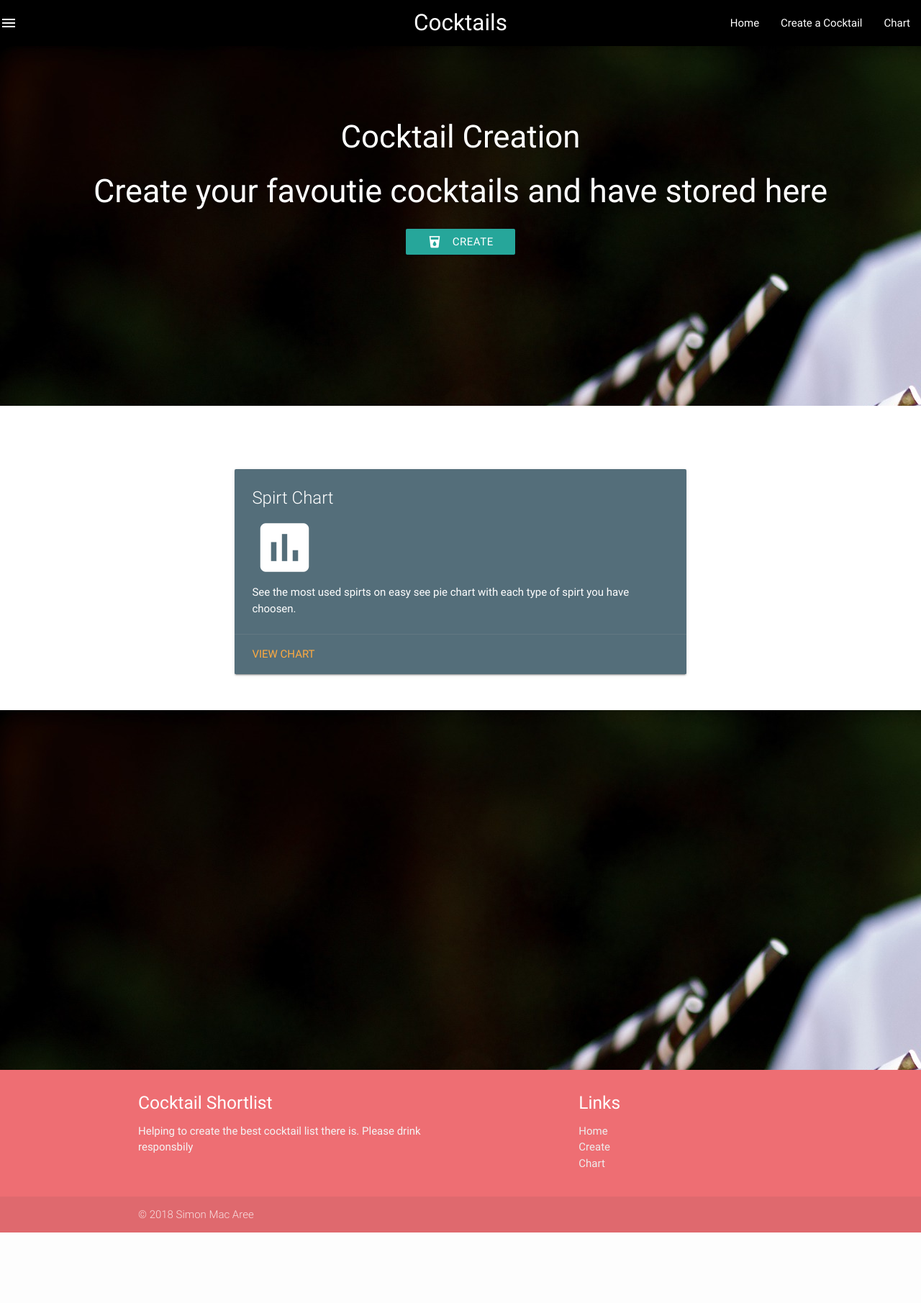
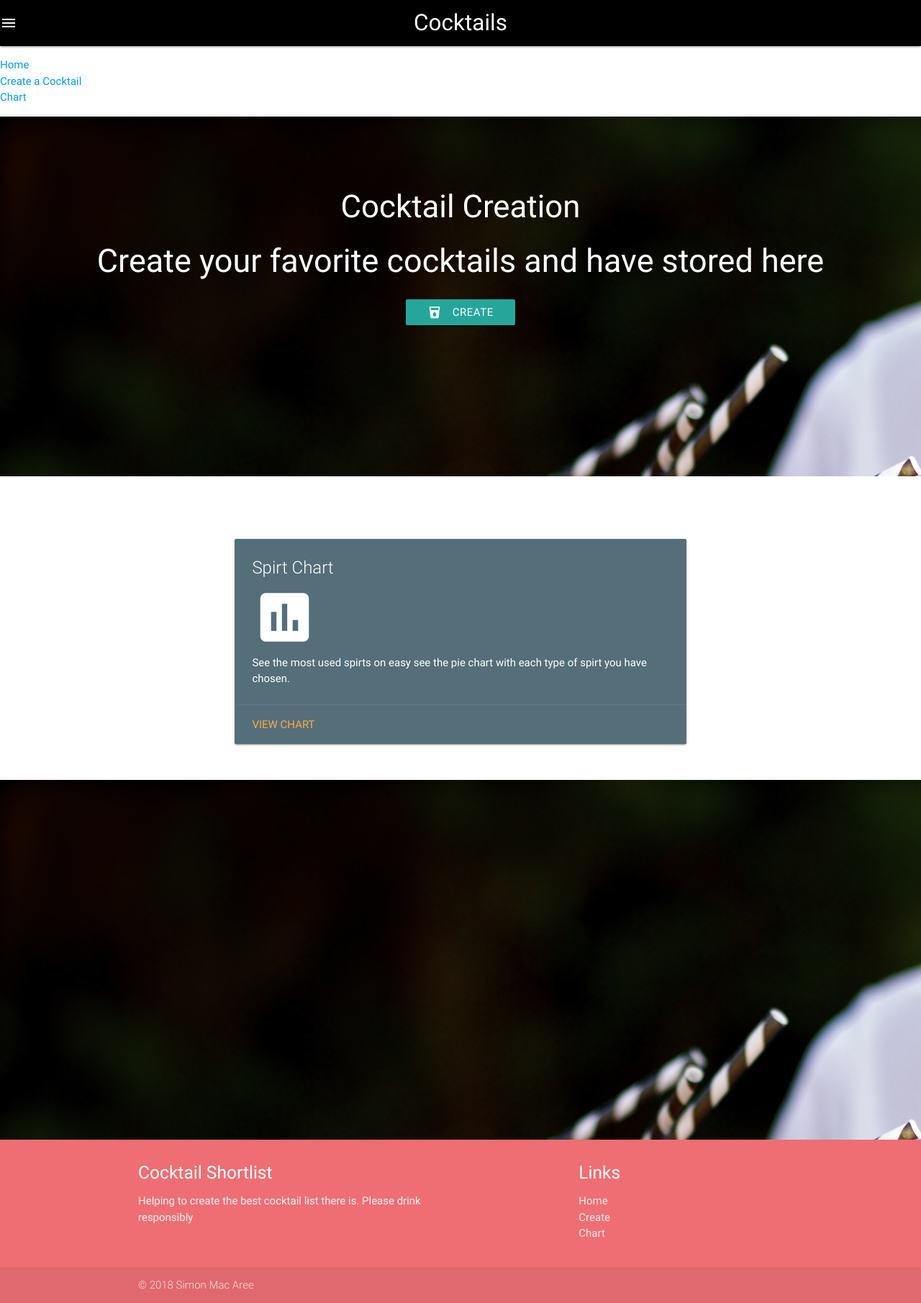
Before and after one commit to Code-Institute-Submissions/cocktail-recipe, a Flask app: page / in a window 1280 px wide. Shown: the whole page at 72% size. Before the commit the page ends 1713 px from the top, so only its background shows below. Run offline with Flask 2, Linux system fonts and the light colour scheme; data that the repository does not hold is empty; some libraries are stand-ins or nearby versions.

Commit message:
correcting spelling mistakes

```diff
--- a/templates/base.html
+++ b/templates/base.html
@@ -12,19 +12,20 @@
         <nav>
             <div class="nav-wrapper">
                 <a href="{{url_for('get_recipes')}}" class="brand-logo center">Cocktails</a>
-                <ul id="nav-mobile" class="right hide-on-med-and-down">
-                    <li><a href="{{url_for('get_recipes')}}">Home</a></li>
-                    <li><a href="{{url_for('add_recipe')}}">Create a Cocktail</a></li>
-                    <li><a href="{{url_for('my_chart')}}">Chart</a></li>
-                </ul>
-                <a href="#" data-target="mobile-demo" class="sidenav-trigger"><i class="material-icons">menu</i></a>
-                <ul class="side-nav" id="mobile-demo">
+                <a href="" data-target="mobile-demo" class="sidenav-trigger"><i class="material-icons">menu</i></a>
+                <ul class="right hide-on-med-and-down">
                     <li><a href="{{url_for('get_recipes')}}">Home</a></li>
                     <li><a href="{{url_for('add_recipe')}}">Create a Cocktail</a></li>
                     <li><a href="{{url_for('my_chart')}}">Chart</a></li>
                 </ul>
             </div>
-        </nav>
+       </nav>
+
+            <ul class="sidenav" id="mobile-demo">
+                    <li><a href="{{url_for('get_recipes')}}">Home</a></li>
+                    <li><a href="{{url_for('add_recipe')}}">Create a Cocktail</a></li>
+                    <li><a href="{{url_for('my_chart')}}">Chart</a></li>
+            </ul>
 
     </header>
     <div class="parallax-container">
@@ -32,7 +33,7 @@
         <div class="row">
             <div class="col s12 cocktail">
                 <h3 class="white-text">Cocktail Creation</h3>
-                <div class="white-text">Create your favoutie cocktails and have stored here</div>
+                <div class="white-text">Create your favorite cocktails and have stored here</div>
                 <a href="{{url_for('add_recipe')}}" class="waves-effect waves-light btn"><i class="material-icons left">local_drink</i>Create</a>
             </div>
         </div>
@@ -48,7 +49,7 @@
             <div class="row">
                 <div class="col l6 s12">
                     <h5 class="white-text">Cocktail Shortlist</h5>
-                    <p class="grey-text text-lighten-4">Helping to create the best cocktail list there is. Please drink responsbily</p>
+                    <p class="grey-text text-lighten-4">Helping to create the best cocktail list there is. Please drink responsibly</p>
                 </div>
                 <div class="col l4 offset-l2 s12">
                     <h5 class="white-text">Links</h5>
@@ -66,18 +67,22 @@
             </div>
         </div>
     </footer>
-    <script src="https://code.jquery.com/jquery-3.3.1.js" integrity="sha256-2Kok7MbOyxpgUVvAk/HJ2jigOSYS2auK4Pfzbm7uH60=" crossorigin="anonymous"></script>
+
+    <script src="https://ajax.googleapis.com/ajax/libs/jquery/2.2.4/jquery.min.js"></script>
     <script src="https://cdnjs.cloudflare.com/ajax/libs/materialize/0.100.2/js/materialize.min.js"></script>
+
     <script type="text/javascript">
         $(document).ready(function() {
-
-            $('.button-collapse').sideNav();
+            $('.parallax').parallax();
             $('.collapsible.popout').collapsible();
-            $('.parallax').parallax();
             $('select').material_select();
             $('#textarea1').val('New Text');
             $('input#input_text, textarea#textarea2').characterCounter();
-
+        });
+    </script>
+    <script type="text/javascript">
+        $(document).ready(function(){
+            $('.sidenav').sidenav();
         });
     </script>
 </body>
--- a/templates/recipes.html
+++ b/templates/recipes.html
@@ -26,7 +26,7 @@
                 <div class="card-content white-text">
                     <span class="card-title">Spirt Chart</span>
                     <i class="large material-icons">insert_chart</i>
-                    <p>See the most used spirts on easy see pie chart with each type of spirt you have choosen.</p>
+                    <p>See the most used spirts on easy see the pie chart with each type of spirt you have chosen.</p>
                 </div>
                 <div class="card-action">
                     <a href="{{url_for('my_chart')}}">View Chart</a>
```
Also changed, not shown: README.md.
